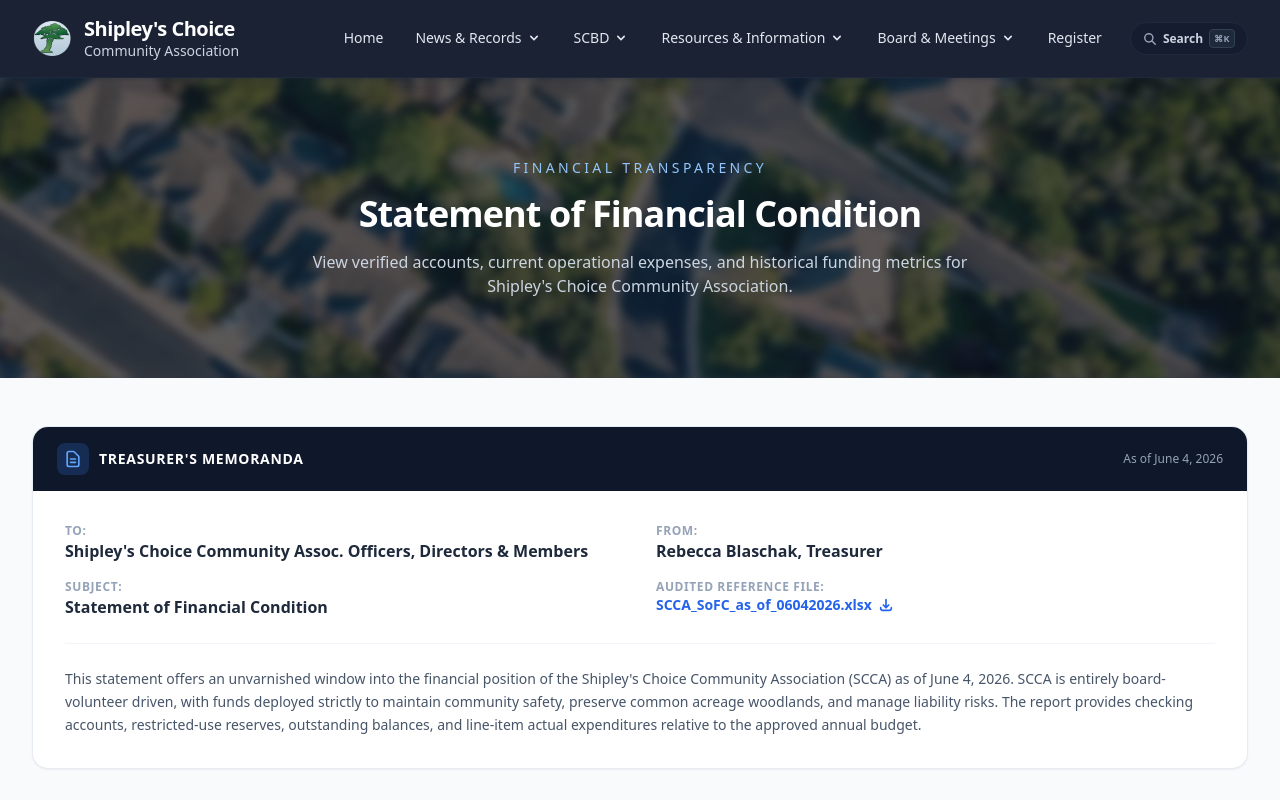
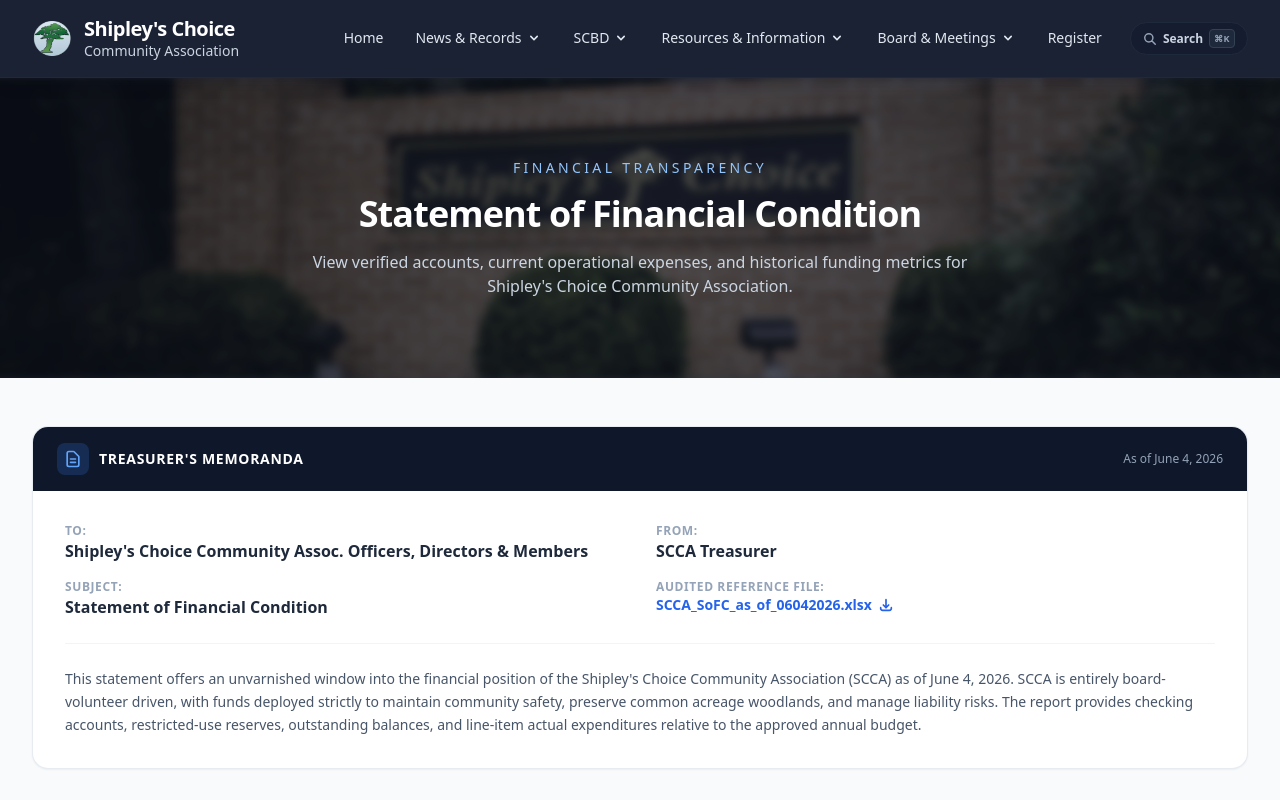
Before and after one commit to tschulmeister/scca-website, a SvelteKit app: page /financials in a window 1280 px wide. Shown: the top 800 px of the page. Built offline with nearby package versions, Linux system fonts and the light colour scheme.

Commit message:
remove references to the treasurer's name

```diff
--- a/src/data/financials.json
+++ b/src/data/financials.json
@@ -213,7 +213,7 @@
         },
         {
             "as_of_date": "2024-12-31",
-            "treasurer": "Rebecca Blaschak",
+            "treasurer": "SCCA Treasurer",
             "balances": {
                 "checking_balance_usd": 13321.16,
                 "playground_deposits_usd": 155.0,
@@ -223,7 +223,7 @@
         },
         {
             "as_of_date": "2025-12-31",
-            "treasurer": "Rebecca Blaschak",
+            "treasurer": "SCCA Treasurer",
             "balances": {
                 "checking_balance_usd": 11894.99,
                 "playground_funds_section2_usd": 1464.7,
@@ -233,7 +233,7 @@
         },
         {
             "as_of_date": "2026-06-04",
-            "treasurer": "Rebecca Blaschak",
+            "treasurer": "SCCA Treasurer",
             "balances": {
                 "checking_balance_usd": 8227.91,
                 "playground_funds_section2_usd": 1464.7,
--- a/src/routes/financials/+page.svelte
+++ b/src/routes/financials/+page.svelte
@@ -12,7 +12,7 @@
         outstandingChecks: 0.00,
         netBalance: 6763.21,
         asOfDate: "June 4, 2026",
-        treasurer: "Rebecca Blaschak",
+        treasurer: "SCCA Treasurer",
         subject: "Statement of Financial Condition"
     };
 
@@ -108,7 +108,7 @@
 </svelte:head>
 
 <!-- Header Section -->
-<section class="page-header py-20" style="--page-header-bg: url('/data/img/community_overhead.png');">
+<section class="page-header py-20">
     <div class="max-w-7xl mx-auto px-4 text-center">
         <p class="text-sm uppercase tracking-[0.24em] text-blue-300">Financial Transparency</p>
         <h1 class="mt-4 text-4xl font-extrabold tracking-tight text-white">Statement of Financial Condition</h1>
@@ -141,7 +141,7 @@
                 </div>
                 <div>
                     <span class="text-slate-400 uppercase tracking-wider text-xs font-bold block">From:</span>
-                    <span class="font-semibold text-slate-800 text-base">{balances.treasurer}, Treasurer</span>
+                    <span class="font-semibold text-slate-800 text-base">{balances.treasurer}</span>
                 </div>
                 <div>
                     <span class="text-slate-400 uppercase tracking-wider text-xs font-bold block">Subject:</span>
```
Also changed, not shown: 1 other file (tests, documents, lock files or other folders).
